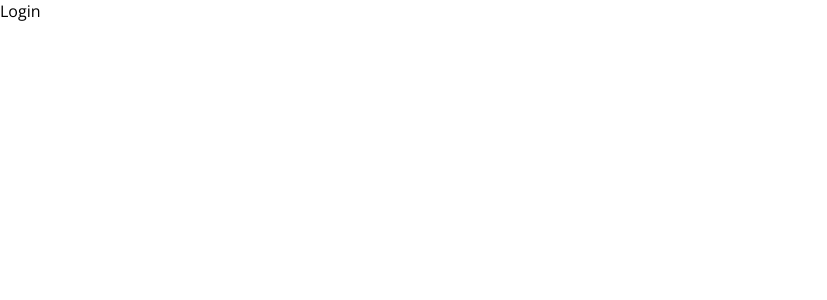
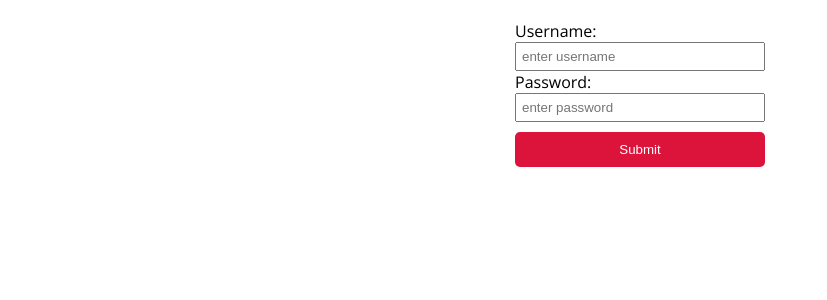
Before and after one commit to lukakazic01/poll-dog-first-front, a React (Vite) app: page /login in a window 1280 px wide. Shown: the top 300 px of the page, without its empty margins (0-827 px from the left). Built offline with nearby package versions, Linux system fonts and the light colour scheme.

Commit message:
Added loging in

```diff
--- a/src/components/rating/Rating.jsx
+++ b/src/components/rating/Rating.jsx
@@ -3,20 +3,10 @@ import React, {useState} from "react";
 import { FontAwesomeIcon } from '@fortawesome/react-fontawesome'
 import { faStar } from '@fortawesome/free-solid-svg-icons'
 
+function Rating ({children, handleStarRating, handleSettingComment, handleSubmit}) {
 
-function Rating ({children, handleStarRating, handleSettingComment, handleSubmit}) {
-    const handleMouseLeaving = () => {
-        if(isStarSelected) return;
-        setCurrIndex(null)
-    }
-
-    const handleMouseOverStar = (i) => {
-        if(isStarSelected) return;
-        setCurrIndex(i)
-    }
     const [ratingComment, setRatingComment] = useState('');
     const [currIndex, setCurrIndex] = useState(0);
-    const [isStarSelected, setIsStarSelected] = useState(false);
     return (
         <>
             <div className="rating-container">
--- a/src/main.jsx
+++ b/src/main.jsx
@@ -1,6 +1,5 @@
 import React from 'react'
 import ReactDOM from 'react-dom/client'
-import App from './App.jsx'
 import './index.css'
 import { ToastContainer } from 'react-toastify';
 import routes from './router/index.jsx'
--- a/src/views/login/Login.css
+++ b/src/views/login/Login.css
@@ -0,0 +1,38 @@
+.login-container {
+    margin-top: 20px;
+    display: flex;
+    justify-content: center;
+    flex-direction: column;
+    width: 250px;
+}
+
+input {
+    width: 100%;
+    padding: 5px;
+}
+
+.login-wrapper {
+    justify-content: center;
+    display: flex;
+}
+
+.btn {
+    background-color: crimson;
+    color: white;
+    border: none;
+    padding: 10px;
+    width: 100%;
+    margin-top: 10px;
+    border-radius: 5px;
+    cursor: pointer;
+}
+
+.error-container {
+    text-align: center;
+}
+
+.error-p {
+    color: red;
+    font-size: 1.5rem;
+    margin-top: 20px;
+}
--- a/src/views/login/Login.jsx
+++ b/src/views/login/Login.jsx
@@ -1,10 +1,45 @@
 import './Login.css'
+import {useState} from "react";
+import axios from "axios";
+import {toast} from "react-toastify";
 
 function Login () {
 
+    const [username, setUsername] = useState('');
+    const [password, setPassword] = useState('');
+    const handleSubmit = async () => {
+        try {
+            const {data} = await axios.post("https://localhost:7070/LoginAPI", {
+                username,
+                password
+            });
+            toast.success("You successfully logged in",{
+                position: "bottom-center",
+                autoClose: 3000,
+                theme: 'colored'
+            })
+        } catch(err) {
+            toast.error("User already exists",{
+                position: "bottom-center",
+                autoClose: 3000,
+                theme: 'colored'
+            })
+        } finally {
+
+        }
+    }
+
     return (
         <>
-            <p>Login</p>
+           <div className="login-wrapper">
+                <div className="login-container">
+                    <label>Username:</label>
+                    <input placeholder="enter username" onChange={(e) => setUsername(e.target.value)} />
+                    <label>Password:</label>
+                    <input placeholder="enter password" onChange={(e) => setPassword(e.target.value)}/>
+                    <button className="btn" onClick={() => handleSubmit()}>Submit</button>
+                </div>
+           </div>
         </>
     );
 }
```
